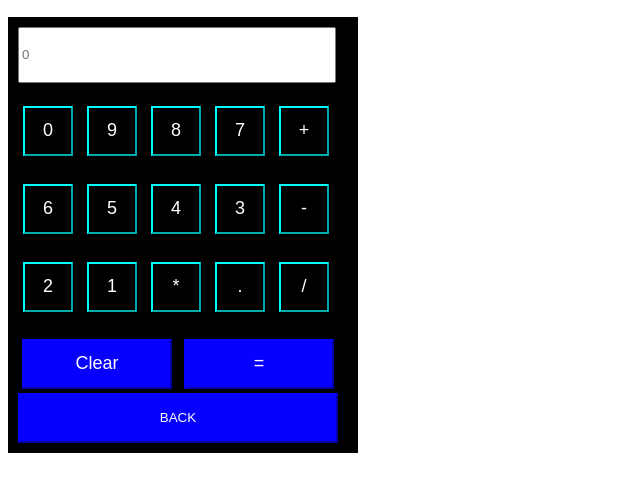
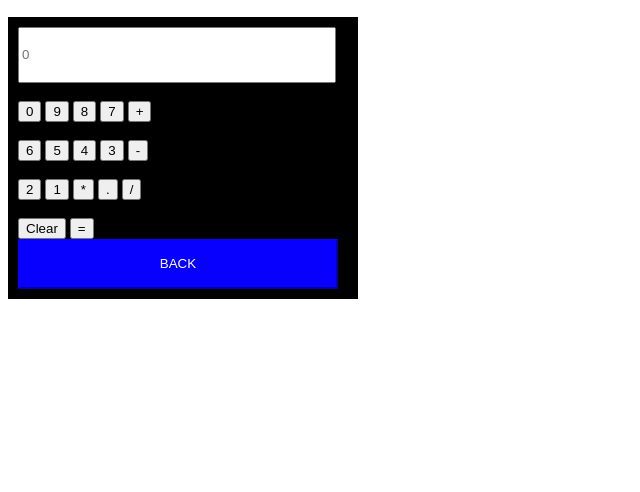
Before and after one commit to avinand2004/Calculator, a plain HTML site: page index.html in a window 1280 px wide. Shown: the part 50-542 px from the top of the page, without its empty margins (0-640 px from the left). Drawn offline with Linux system fonts and the light colour scheme.

Commit message:
new change3

```diff
--- a/index.html
+++ b/index.html
@@ -3,24 +3,7 @@
 <head>
   <title>Calculator</title>
   <style>
-  .btn {
-    color: rgb(255, 255, 255);
-    background-color: black;
-    border-color: aqua;
-    width: 50px;
-    height: 50px;
-    font-size: 18px;
-    margin: 5px;
-  }
-    .clear {
-    color: rgb(255, 255, 255);
-    background-color: rgb(8, 0, 255);
-    border-color: rgb(8, 0, 255);
-    width: 150px;
-    height: 50px;
-    font-size: 18px;
-    margin: 4px;
-  }
+
   input{
     height:50px;
     width: 310px;
```
